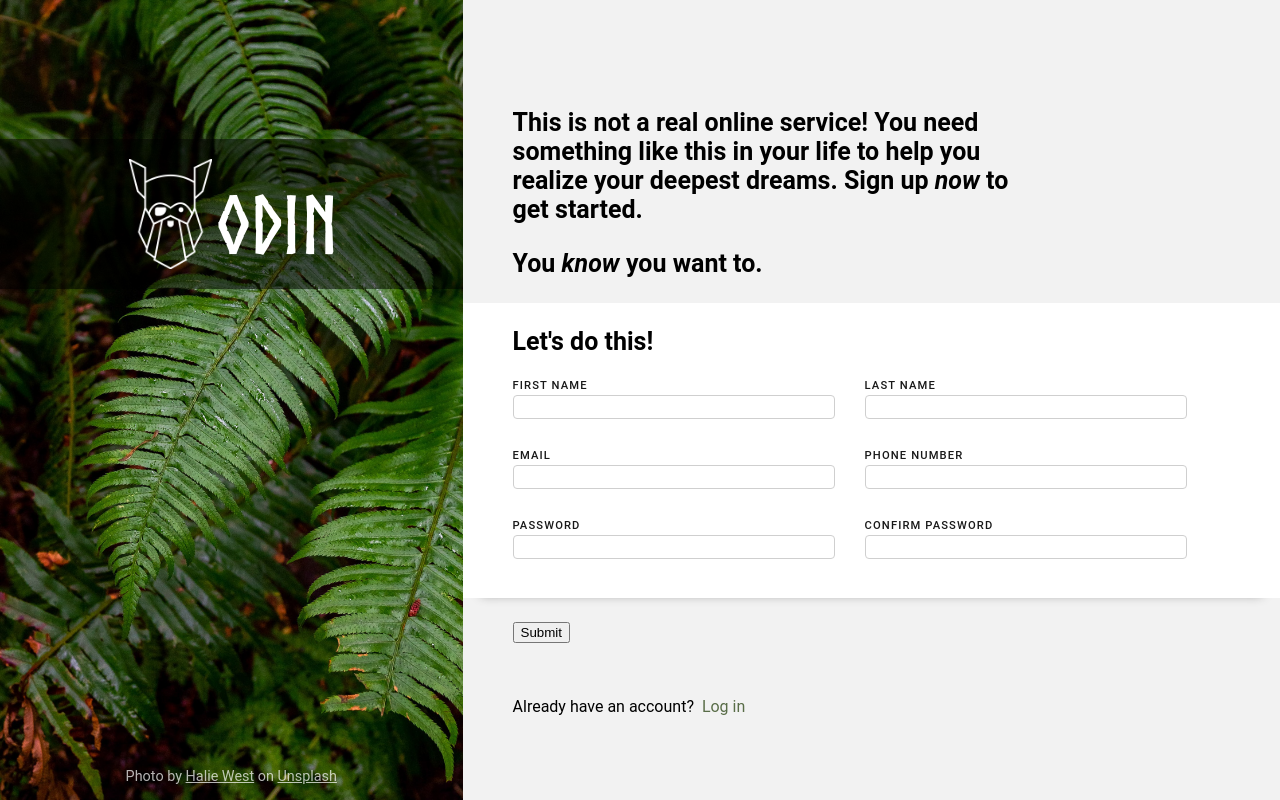
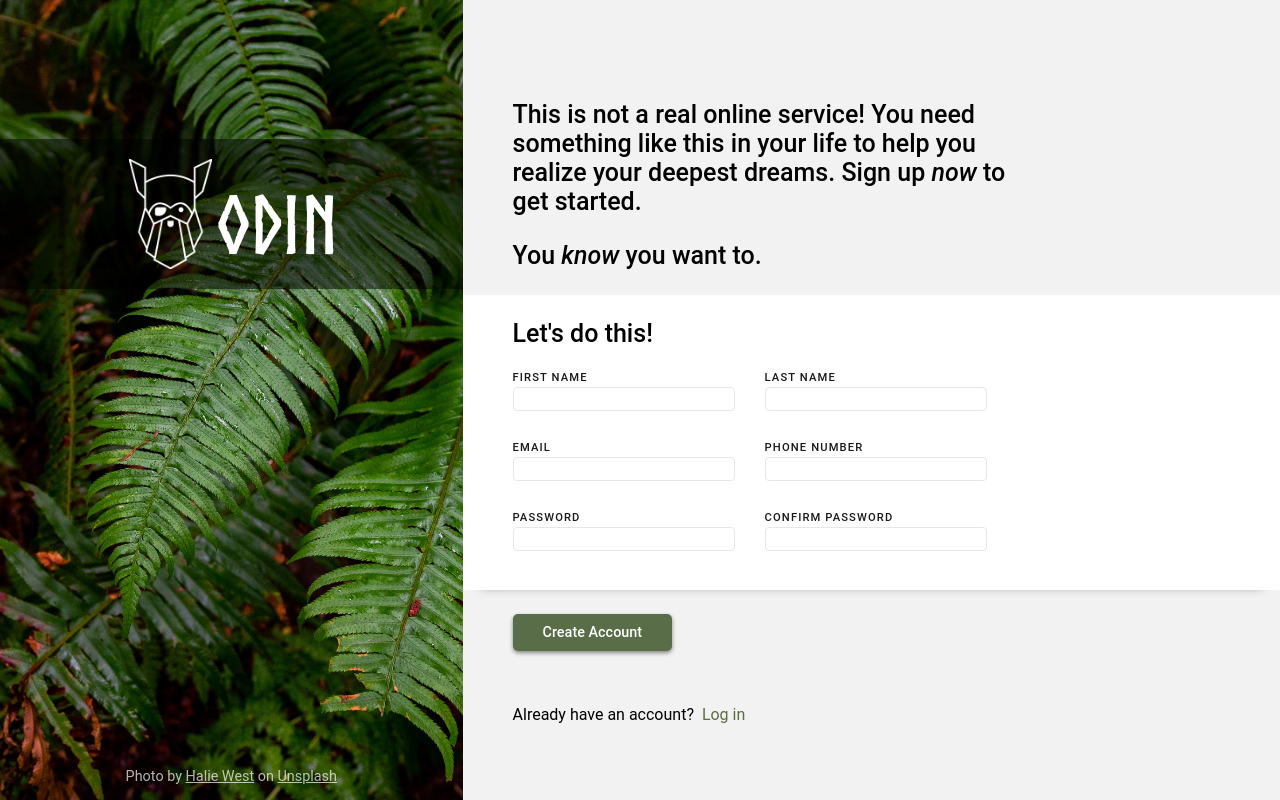
Before and after one commit to kristenmazza/sign-up-form, a plain HTML site: page index.html in a window 1280 px wide. Drawn offline with Linux system fonts and the light colour scheme.

Commit message:
Add style to form

```diff
--- a/index.html
+++ b/index.html
@@ -36,17 +36,17 @@
                         <div class="row">
                             <div class="input-group">
                                 <label for="fname">FIRST NAME</label>
-                                <input type="text" id="fname" name="fname" required/>
+                                <input type="text" id="fname" name="fname"/>
                             </div>
                             <div class="input-group">
                                 <label for="lname">LAST NAME</label>
-                                <input type="text" id="lname" name="lname" required/>
+                                <input type="text" id="lname" name="lname"/>
                             </div>
                         </div>
                         <div class="row">
                             <div class="input-group">
                                 <label for="email">EMAIL</label>
-                                <input type="email" id="email" name="email" required/>
+                                <input type="email" id="email" name="email"/>
                             </div>
                             <div class="input-group">
                                 <label for="phone">PHONE NUMBER</label>
@@ -56,7 +56,7 @@
                         <div class="row">
                             <div class="input-group">
                                 <label for="password">PASSWORD</label>
-                                <input type="password" id="password" name="password" required/>
+                                <input type="password" id="password" name="password"/>
                             </div>
                             <div class="input-group">
                                 <label for="confirm-password">CONFIRM PASSWORD</label>
@@ -68,7 +68,7 @@
             </div>
             <div class="form-footer">
                 <div class="main-container">
-                    <button type="submit">Submit</button>
+                    <button type="submit">Create Account</button>
                 </div>
             </div>
         </form>
--- a/styles.css
+++ b/styles.css
@@ -8,6 +8,14 @@
 
 body, html {
     font-family:'Roboto', 'Segoe UI', 'Lucida Sans';
+}
+
+button,
+input,
+select,
+textarea {
+  font-family: inherit;
+  font-size: 100%;
 }
 
 body {
@@ -89,7 +97,7 @@ main {
     display: inline-block;
     align-self: flex-end;
     font-size: 25px;
-    font-weight: bold;
+    font-weight: 500;
     padding-top: 3vh;
     flex: 1;
 }
@@ -102,7 +110,7 @@ main {
 
 #form-header {
     font-size: 25px;
-    font-weight: bold;
+    font-weight: 500;
     padding: 3vh 0vw 1vh 0vw;
 }
 
@@ -121,6 +129,7 @@ main {
 
 .row {
     display: flex;
+    flex-wrap: wrap;
 }
 
 .input-group {
@@ -144,10 +153,10 @@ input[type="tel"],
 input[type="password"] {
     font-size: 0.9rem;
     height: 20px;
-    width: 300px;
+    width: 200px;
     padding-left: 10px;
     padding-right: 10px;
-    border: solid 1px rgb(207, 207, 207);
+    border: solid 1px rgb(229, 231, 235);
     border-radius: 4px;
     outline: none;
 }
@@ -155,3 +164,29 @@ input[type="password"] {
 .form-footer {
     padding: 3vh 0vw;;
 }
+
+input:focus {
+    border: 1px solid rgb(100, 100, 251);
+    box-shadow: 0px 2px 4px rgb(199, 199, 199);
+}
+
+input:invalid {
+    border: 1px solid rgb(255, 116, 116);
+    box-shadow: 0px 2px 4px rgb(199, 199, 199);
+}
+
+button[type="submit"] {
+    background-color: rgb(89, 109, 72);
+    padding: 10px 30px;
+    font-size: 0.9rem;
+    font-weight: 500;
+    color: rgb(255, 255, 255);
+    border-radius: 5px;
+    border: none;
+    box-shadow: 0px 2px 4px rgb(133, 133, 133);
+}
+
+button[type="submit"]:hover {
+    background-color: rgb(85, 103, 68);
+    cursor: pointer;
+}
```
